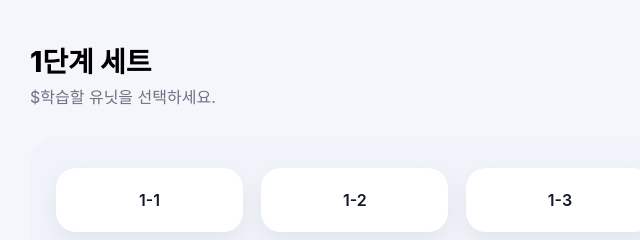
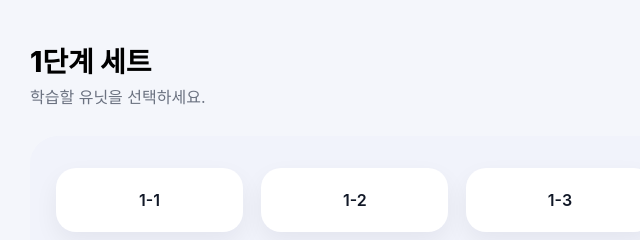
Before and after one commit to blossomedu/blossomenglish, a plain HTML site: page units-detail.html in a window 1280 px wide. Shown: the top 240 px of the page, 80-720 px from the left. Drawn offline with Linux system fonts and the light colour scheme; a web font is replaced by a local one.

Commit message:
Add files via upload

```diff
--- a/units-detail.html
+++ b/units-detail.html
@@ -120,7 +120,7 @@
     subtitleEl.textContent = "학교 시험용 세트 중에서 학습할 유닛을 선택하세요.";
   } else {
     titleEl.textContent = `${stage}단계 세트`;
-    subtitleEl.textContent = `$학습할 유닛을 선택하세요.`;
+    subtitleEl.textContent = `학습할 유닛을 선택하세요.`;
   }
 
   const area = document.getElementById("set-area");
```
